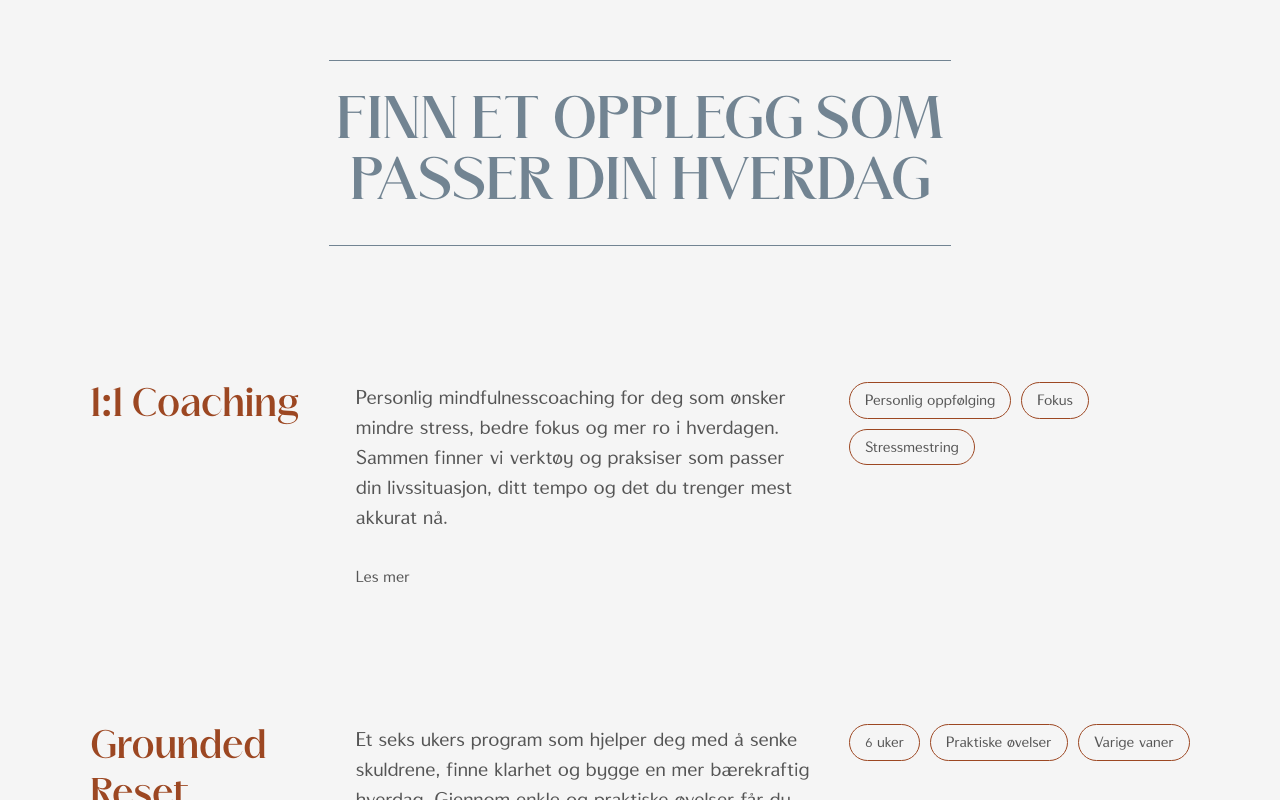
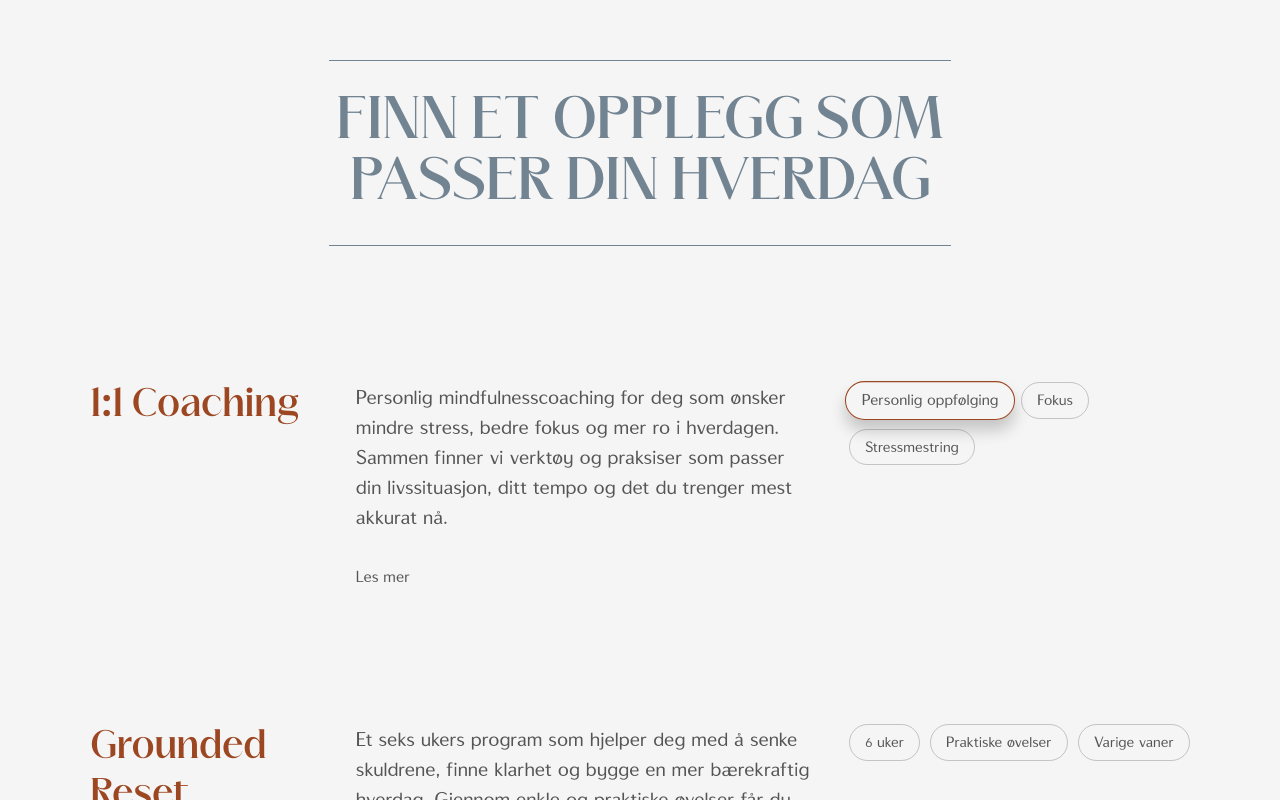
Before and after one commit to lulu630/grounded-website, a React (Vite) app: page / in a window 1280 px wide. In both pictures the pointer is over the element "Personlig oppfølging". Shown: the part 1334-2134 px from the top of the page. Built offline with nearby package versions, Linux system fonts and the light colour scheme.

Commit message:
Style card tags

```diff
--- a/src/App.css
+++ b/src/App.css
@@ -552,7 +552,6 @@
 }
 
 
-
 .card__tags{
   display: flex;
   justify-content: flex-start;
@@ -561,17 +560,37 @@
   margin-bottom: auto;
   gap: 10px;
 
-
 }
 
 
 .card__tag{
-    border: 0.5px  solid var(--accent);
+    border: 0.5px solid color-mix(in srgb, var(--text) 30%, transparent);
     padding: 6px 15px;
     border-radius: 45px;
     font-family: "Lunea Sans";
     color: var(--text);
     font-size: 15px;
+
+    transition:
+      transform 0.3s ease,
+      box-shadow 0.3s ease,
+      filter 0.3s ease;
+
+}
+
+
+
+.card__tag:hover, .cars__tag:focus-visible {
+  box-shadow: 0 10px 15px rgba(0, 0, 0, 0.2);
+  /* filter: brightness(1.1); */
+}
+
+
+@media (prefers-reduced-motion: no-preference) {
+  .card__tag:hover, .card__tag:focus-visible {
+    transform: scale(1.05);
+    border-color: var(--accent);
+  }
 }
 
 
--- a/src/Components/ServiceCard.jsx
+++ b/src/Components/ServiceCard.jsx
@@ -20,7 +20,6 @@ function ServiceCard( {title, description, tags} ) {
         4) setProperty stores the coordinates in CSS variables for that specific card.
 
         */
-
 
 
     }
```
